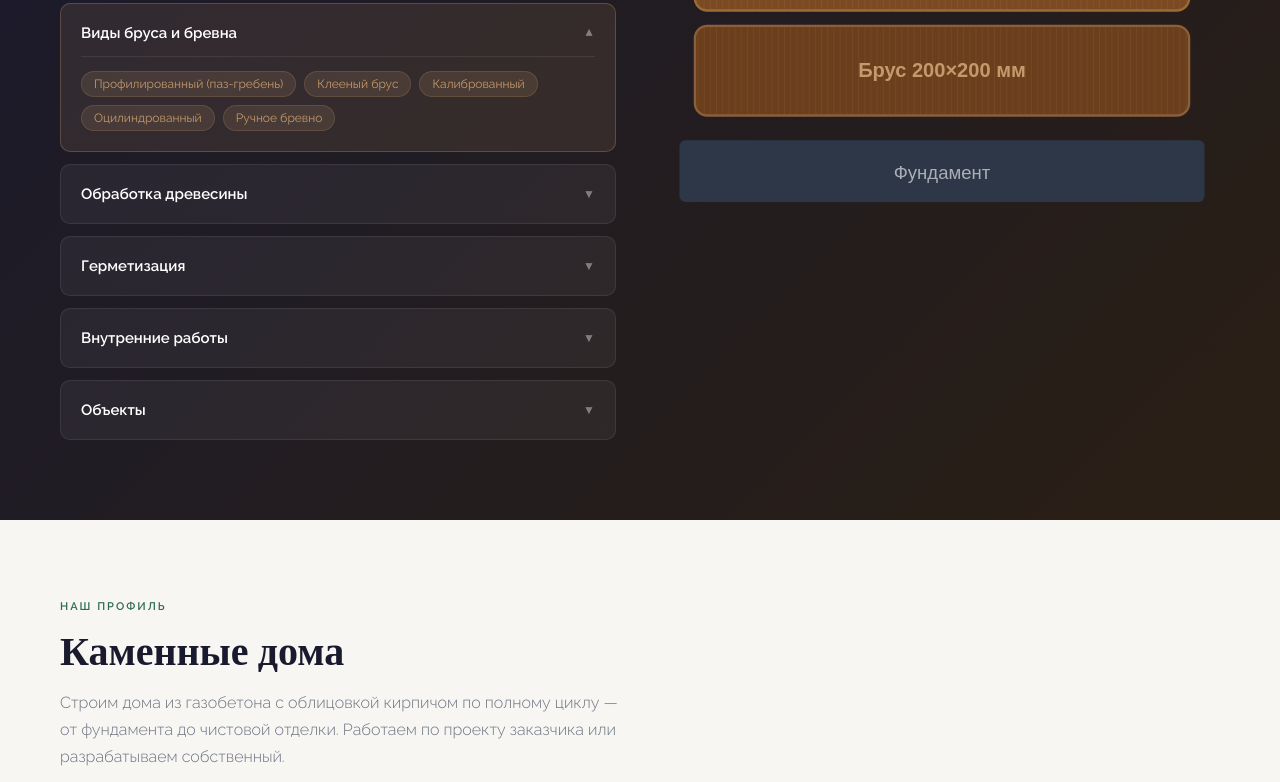
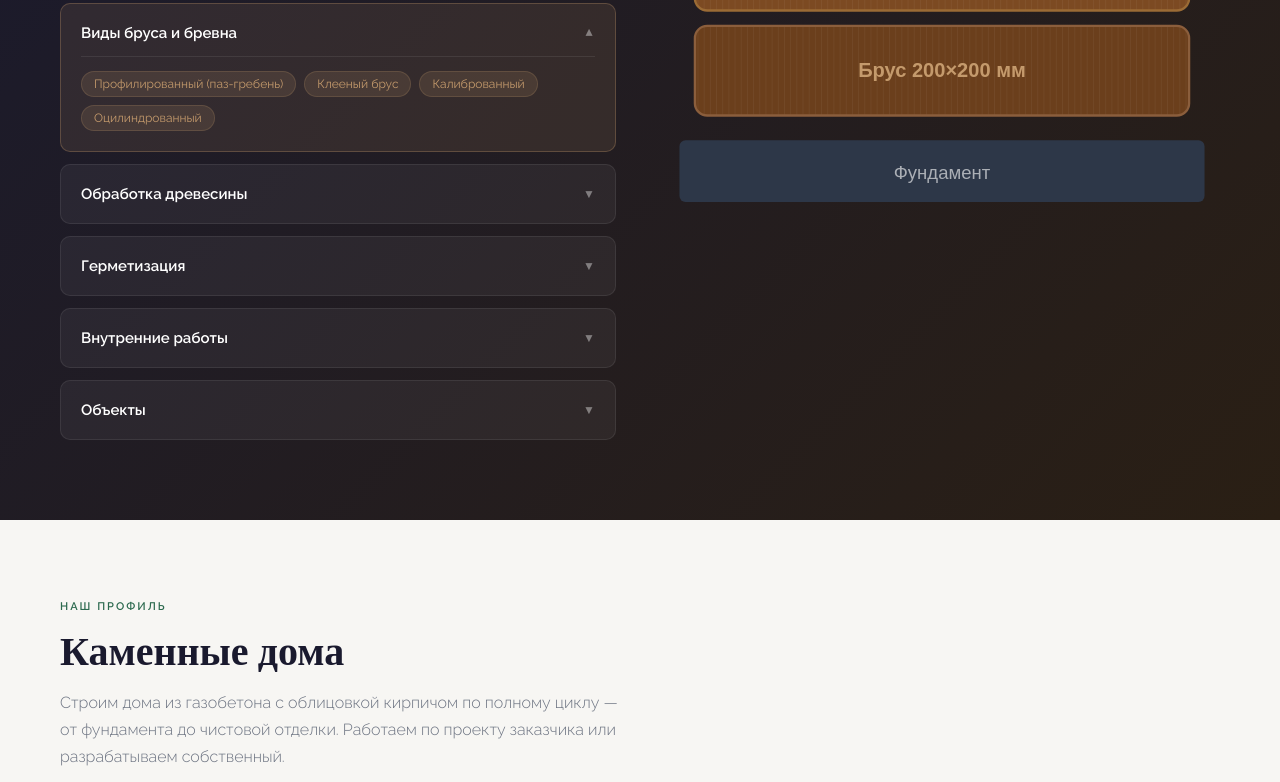
Before and after one commit to VyacheslavTechnik/VVS, a plain HTML site: page index.html in a window 1280 px wide. Shown: the part 2698-3480 px from the top of the page. Drawn offline with nearby package versions, Linux system fonts and the light colour scheme.

Commit message:
index.html

```diff
--- a/index.html
+++ b/index.html
@@ -542,7 +542,7 @@
     <div class="svc-card">
       <div class="svc-icon">🌲</div>
       <div class="svc-title">Баня из бревна</div>
-      <div class="svc-desc">Оцилиндрованное и ручное бревно. Рубка в чашу. Натуральная древесина — лучшая атмосфера для парной. Шлифовка, антисептирование, кровля.</div>
+      <div class="svc-desc">Оцилиндрованное бревно. Натуральная древесина — лучшая атмосфера для парной. Шлифовка, антисептирование, кровля.</div>
       <span class="svc-badge">Под ключ</span>
     </div>
     <div class="svc-card">
@@ -650,7 +650,6 @@
             <span class="wood-tag">Клееный брус</span>
             <span class="wood-tag">Калиброванный</span>
             <span class="wood-tag">Оцилиндрованный</span>
-            <span class="wood-tag">Ручное бревно</span>
           </div>
         </div>
         <div class="wood-cat" onclick="toggleWoodCat(this)">
@@ -916,7 +915,7 @@
       <div style="font-size:13px;color:rgba(255,255,255,0.55);line-height:1.6;margin-bottom:18px">Строим бани из любого материала. Под ключ — от фундамента до первого пара.</div>
       <div style="display:flex;flex-direction:column;gap:8px;margin-bottom:20px">
         <div style="display:flex;align-items:center;gap:10px;font-size:13px;color:rgba(255,255,255,0.7)"><span style="width:6px;height:6px;background:#52B788;border-radius:50%;flex-shrink:0"></span>Брус (профилированный, клееный)</div>
-        <div style="display:flex;align-items:center;gap:10px;font-size:13px;color:rgba(255,255,255,0.7)"><span style="width:6px;height:6px;background:#52B788;border-radius:50%;flex-shrink:0"></span>Бревно (оцилиндрованное, ручное)</div>
+        <div style="display:flex;align-items:center;gap:10px;font-size:13px;color:rgba(255,255,255,0.7)"><span style="width:6px;height:6px;background:#52B788;border-radius:50%;flex-shrink:0"></span>Бревно (оцилиндрованное)</div>
         <div style="display:flex;align-items:center;gap:10px;font-size:13px;color:rgba(255,255,255,0.7)"><span style="width:6px;height:6px;background:#52B788;border-radius:50%;flex-shrink:0"></span>Каркас (быстро, до 45 дней)</div>
         <div style="display:flex;align-items:center;gap:10px;font-size:13px;color:rgba(255,255,255,0.7)"><span style="width:6px;height:6px;background:#52B788;border-radius:50%;flex-shrink:0"></span>Газоблок / кирпич</div>
       </div>
```
